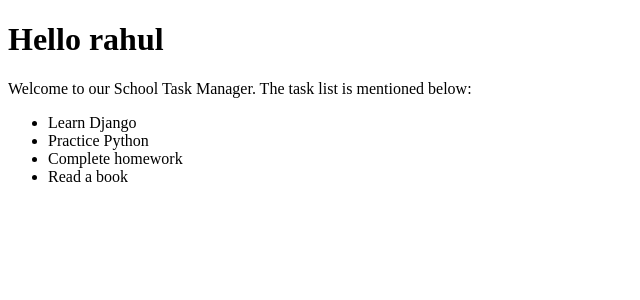
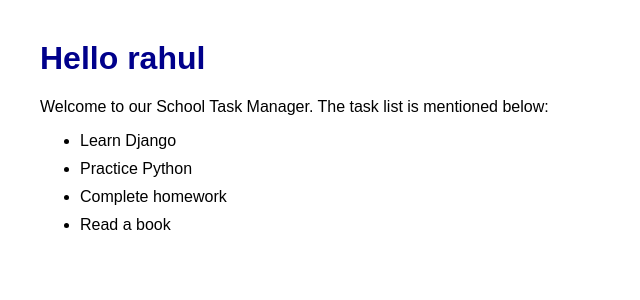
Before and after one commit to trust-enterprise/django_school, a Django app: page /hello/ in a window 1280 px wide. Shown: the top 300 px of the page, without its empty margins (0-640 px from the left). Run offline with Django 5.2, Linux system fonts and the light colour scheme.

Commit message:
error in static load

```diff
--- /dev/null
+++ b/tasks/static/tasks/style.css
@@ -0,0 +1,12 @@
+body {
+    font-family: Arial, sans-serif;
+    margin: 40px;
+}
+
+h1 {
+    color: darkblue;
+}
+
+li {
+    margin-bottom: 10px;
+}
--- a/tasks/templates/tasks/hello.html
+++ b/tasks/templates/tasks/hello.html
@@ -1,7 +1,9 @@
+{% load static %}
 <!DOCTYPE html>
 <html>
 <head>
     <title>School Task Manager</title>
+    <link rel="stylesheet" href="{% static 'tasks/style.css' %}">
 </head>
 <body>
 
```
